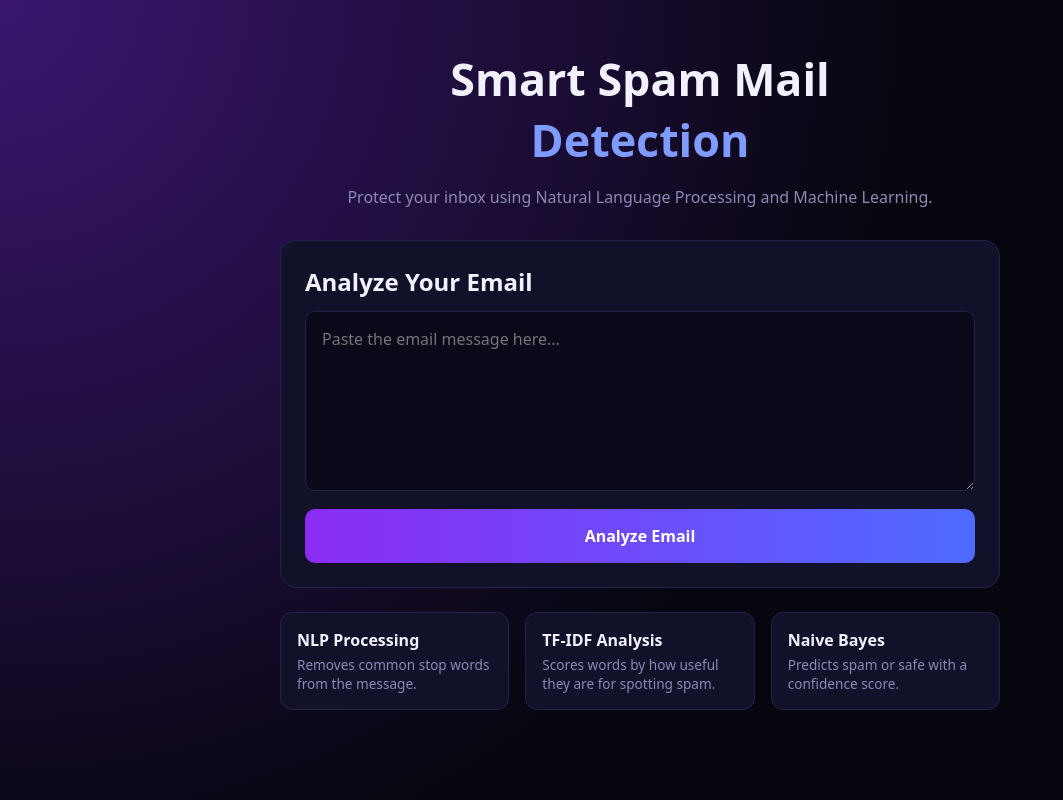
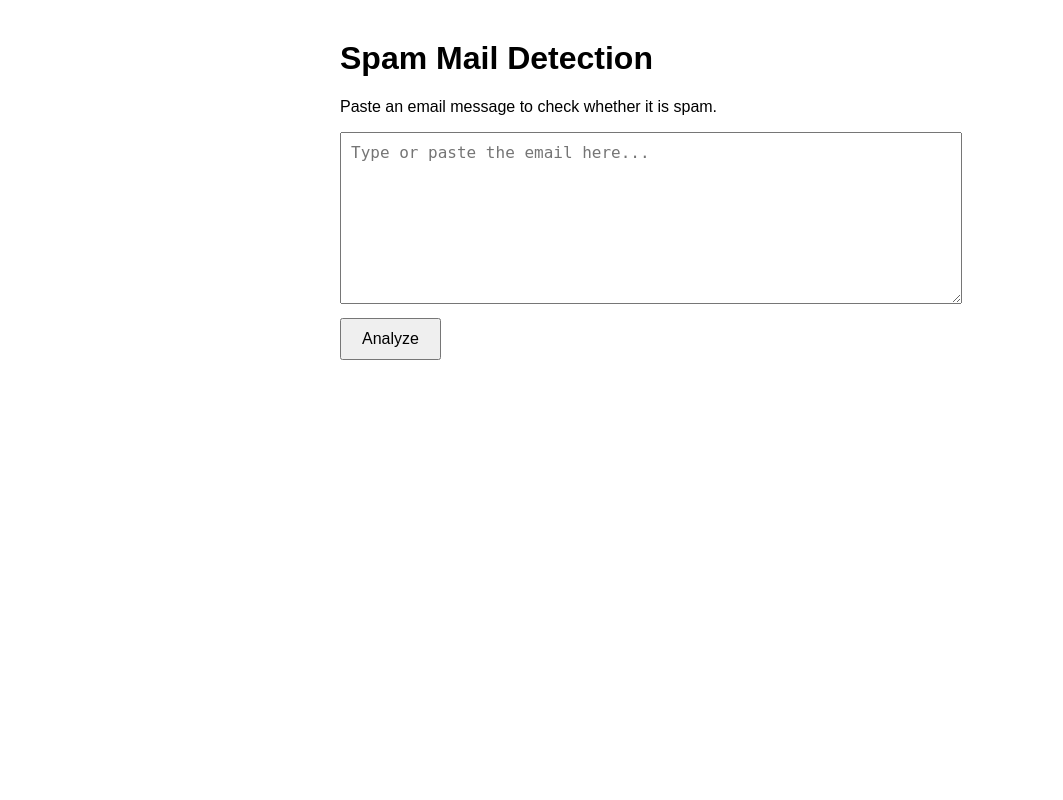
Before and after one commit to Durga09123/spam-mail-detection, a Flask app: page / in a window 1280 px wide. Shown: the whole page, without its empty margins (0-1063 px from the left). Run offline with Flask 3, Linux system fonts and the light colour scheme.

Commit message:
Update title and layout for spam detection page

```diff
--- a/templates/index.html
+++ b/templates/index.html
@@ -3,75 +3,32 @@
 <head>
   <meta charset="UTF-8">
   <meta name="viewport" content="width=device-width, initial-scale=1">
-  <title>Smart Spam Mail Detection</title>
+  <title>Spam Mail Detection</title>
   <style>
-    * { box-sizing: border-box; margin: 0; padding: 0; }
-    body { min-height: 100vh; padding: 3rem 1rem; color: #f2f1ff; font-family: system-ui, sans-serif;
-           background: radial-gradient(circle at top left, #3a1670, #07060f 60%); }
-    .wrap { max-width: 720px; margin: 0 auto; }
-    h1 { text-align: center; font-size: 2.8rem; }
-    h1 span { display: block; color: #7f9bff; }
-    .sub { text-align: center; color: #8c89b5; margin: 1rem 0 2rem; }
-    .card { background: #12112a; border: 1px solid #25234a; border-radius: 16px; padding: 1.5rem; }
-    textarea { width: 100%; min-height: 180px; padding: 1rem; margin: .8rem 0; border-radius: 10px;
-               background: #0a0919; color: #fff; border: 1px solid #25234a; font: inherit; }
-    button { width: 100%; padding: 1rem; border: 0; border-radius: 10px; cursor: pointer;
-             font: inherit; font-weight: 600; color: #fff; background: linear-gradient(90deg, #8b2cf5, #4f6bff); }
-    .result { margin-top: 1.5rem; }
-    .top { display: flex; justify-content: space-between; align-items: center; margin-bottom: 1.2rem; }
-    .safe { color: #2fe0a0; }
-    .spam { color: #ff6b7a; }
-    .confidence { font-size: 1.5rem; color: #b9a2ff; }
-    .checks { display: flex; justify-content: space-around; text-align: center; margin-bottom: 1.2rem; }
-    .circle { width: 70px; height: 70px; margin: 0 auto .5rem; border-radius: 50%;
-              display: grid; place-items: center; font-size: 1.4rem; border: 5px solid #9b6bff; }
-    .ok { opacity: .5; }
-    .why { background: #1a1840; border-radius: 10px; padding: 1rem; }
-    .why p { color: #8c89b5; margin-top: .3rem; }
-    .features { display: flex; gap: 1rem; margin-top: 1.5rem; }
-    .features div { flex: 1; background: #12112a; border: 1px solid #25234a; border-radius: 12px; padding: 1rem; }
-    .features p { color: #8c89b5; font-size: .85rem; margin-top: .3rem; }
-    @media (max-width: 600px) { .features { flex-direction: column; } }
+    body { font-family: Arial, sans-serif; max-width: 600px; margin: 40px auto; padding: 0 15px; }
+    textarea { width: 100%; height: 150px; padding: 10px; font-size: 16px; }
+    button { margin-top: 10px; padding: 10px 20px; font-size: 16px; cursor: pointer; }
+    .result { margin-top: 20px; padding: 15px; border: 1px solid #ccc; }
+    .spam { color: red; }
+    .safe { color: green; }
   </style>
 </head>
 <body>
-<div class="wrap">
-  <h1>Smart Spam Mail <span>Detection</span></h1>
-  <p class="sub">Protect your inbox using Natural Language Processing and Machine Learning.</p>
+  <h1>Spam Mail Detection</h1>
+  <p>Paste an email message to check whether it is spam.</p>
 
-  <div class="card">
-    <h2>Analyze Your Email</h2>
-    <form method="POST">
-      <textarea name="message" required placeholder="Paste the email message here...">{{ message }}</textarea>
-      <button type="submit">Analyze Email</button>
-    </form>
+  <form method="POST">
+    <textarea name="message" required placeholder="Type or paste the email here...">{{ message }}</textarea>
+    <br>
+    <button type="submit">Analyze</button>
+  </form>
 
-    {% if result %}
-    <div class="result">
-      <div class="top">
-        <h3 class="{{ 'spam' if is_spam else 'safe' }}">{{ result }}</h3>
-        <div>Confidence <span class="confidence">{{ confidence }}%</span></div>
-      </div>
-
-      <div class="checks">
-        {% for title, label, flagged in checks %}
-        <div>
-          <div class="circle {{ '' if flagged else 'ok' }}">{{ '⚠' if flagged else '✓' }}</div>
-          <b>{{ title }}</b><br><small>{{ label }}</small>
-        </div>
-        {% endfor %}
-      </div>
-
-      <div class="why"><b>Why this result?</b><p>{{ reason }}</p></div>
-    </div>
-    {% endif %}
+  {% if result %}
+  <div class="result">
+    <h2 class="{{ 'spam' if 'SPAM' in result else 'safe' }}">{{ result }}</h2>
+    <p>Confidence: {{ confidence }}%</p>
+    <p>Reason: {{ reason }}</p>
   </div>
-
-  <div class="features">
-    <div><b>NLP Processing</b><p>Removes common stop words from the message.</p></div>
-    <div><b>TF-IDF Analysis</b><p>Scores words by how useful they are for spotting spam.</p></div>
-    <div><b>Naive Bayes</b><p>Predicts spam or safe with a confidence score.</p></div>
-  </div>
-</div>
+  {% endif %}
 </body>
 </html>
```
